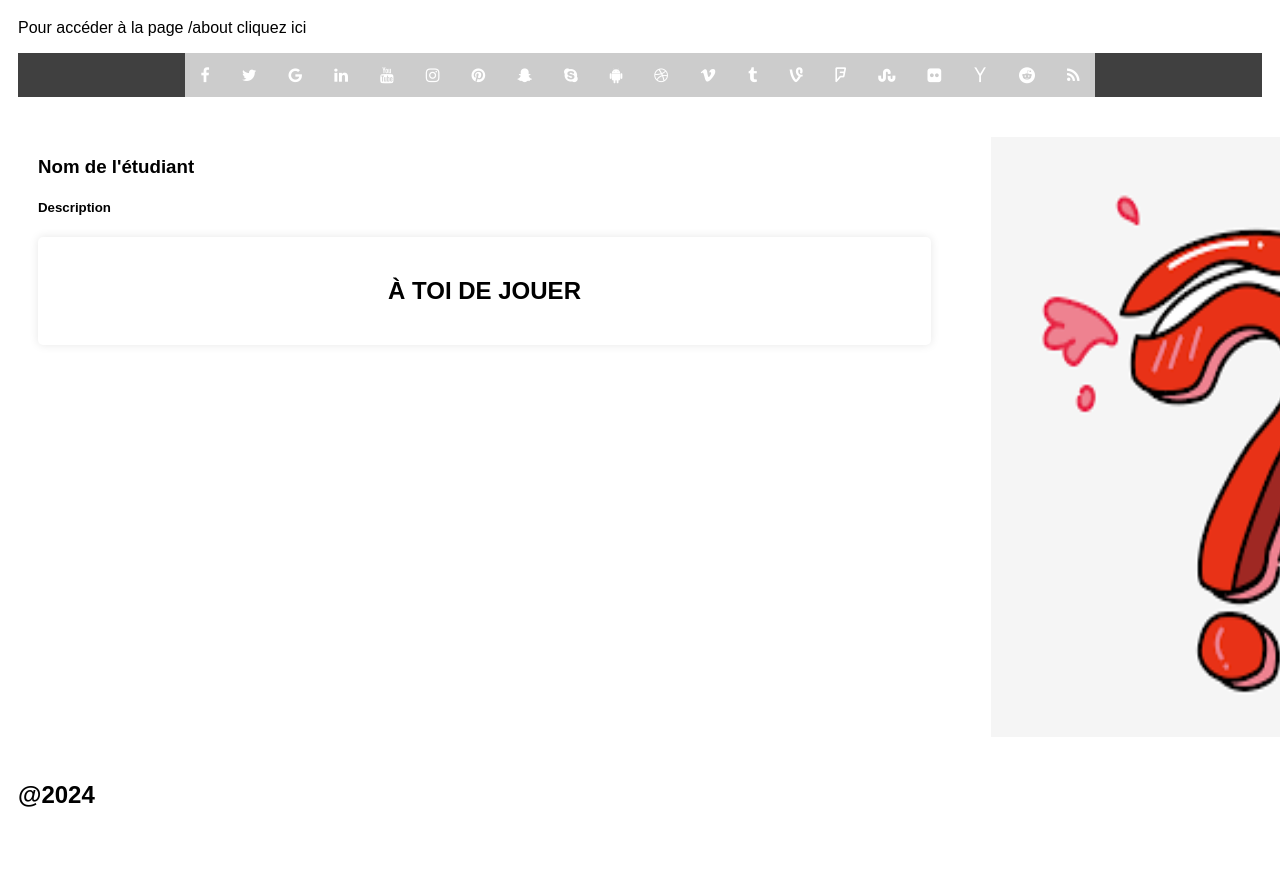
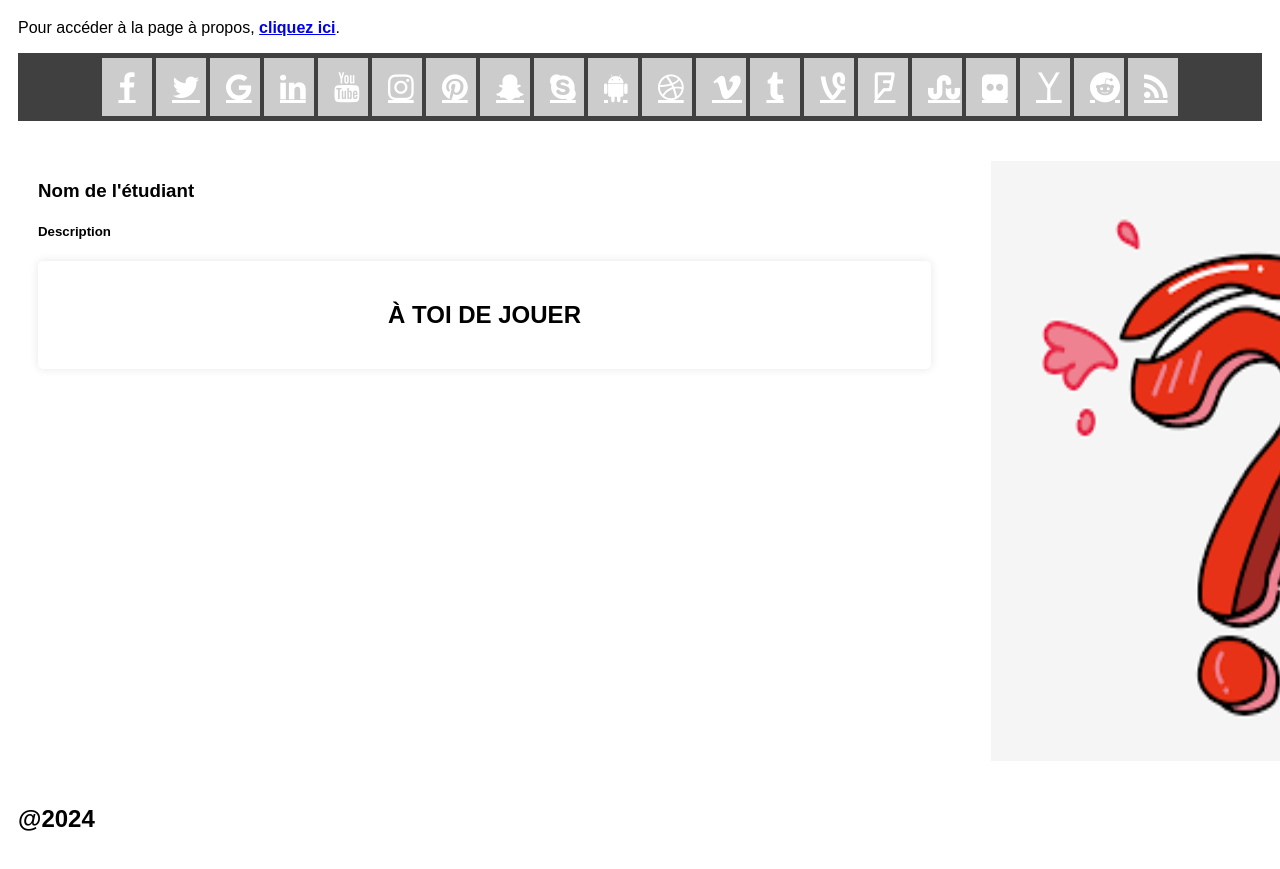
Before and after one commit to aepsilon-tek/miage-numres-step4, a website built with Vite: page front/index.html in a window 1280 px wide. Shown: the part 79-948 px from the top of the page. Before the commit the page ends 926 px from the top, so only its background shows below. Built offline with nearby package versions, Linux system fonts and the light colour scheme; no server answers.

Commit message:
ajout proposition

```diff
--- a/front/src/main.js
+++ b/front/src/main.js
@@ -2,32 +2,34 @@ import { initQuizz } from './quizz.js';
 import './style.css';
 
 document.querySelector('#app').innerHTML = `
-        <header>
+    <header>
+        <!-- Lien caché pour accéder directement au quiz -->
+        <a href="#quiz" class="skip-to-quiz">Accéder au quizz</a>
         <h1>My Quizz</h1>
-        <p>Pour accéder à la page /about <a href="about/" style="text-decoration: none;">cliquez ici</a></p>
+        <p>Pour accéder à la page à propos, <a href="about/" style="text-decoration: none;">cliquez ici</a>.</p>
     </header>
 
     <nav class="topnav">
-        <a href="#" class="fa fa-facebook" aria-label="Facebook"></a>
-        <a href="#" class="fa fa-twitter" aria-label="Twitter"></a>
-        <a href="#" class="fa fa-google" aria-label="Google"></a>
-        <a href="#" class="fa fa-linkedin" aria-label="LinkedIn"></a>
-        <a href="#" class="fa fa-youtube" aria-label="YouTube"></a>
-        <a href="#" class="fa fa-instagram" aria-label="Instagram"></a>
-        <a href="#" class="fa fa-pinterest" aria-label="Pinterest"></a>
-        <a href="#" class="fa fa-snapchat-ghost" aria-label="Snapchat"></a>
-        <a href="#" class="fa fa-skype" aria-label="Skype"></a>
-        <a href="#" class="fa fa-android" aria-label="Android"></a>
-        <a href="#" class="fa fa-dribbble" aria-label="Dribbble"></a>
-        <a href="#" class="fa fa-vimeo" aria-label="Vimeo"></a>
-        <a href="#" class="fa fa-tumblr" aria-label="Tumblr"></a>
-        <a href="#" class="fa fa-vine" aria-label="Vine"></a>
-        <a href="#" class="fa fa-foursquare" aria-label="Foursquare"></a>
-        <a href="#" class="fa fa-stumbleupon" aria-label="StumbleUpon"></a>
-        <a href="#" class="fa fa-flickr" aria-label="Flickr"></a>
-        <a href="#" class="fa fa-yahoo" aria-label="Yahoo"></a>
-        <a href="#" class="fa fa-reddit" aria-label="Reddit"></a>
-        <a href="#" class="fa fa-rss" aria-label="RSS"></a>
+        <a href="#" class="fa fa-facebook" aria-label="Lien vers Facebook"></a>
+        <a href="#" class="fa fa-twitter" aria-label="Lien vers Twitter"></a>
+        <a href="#" class="fa fa-google" aria-label="Lien vers Google"></a>
+        <a href="#" class="fa fa-linkedin" aria-label="Lien vers LinkedIn"></a>
+        <a href="#" class="fa fa-youtube" aria-label="Lien vers YouTube"></a>
+        <a href="#" class="fa fa-instagram" aria-label="Lien vers Instagram"></a>
+        <a href="#" class="fa fa-pinterest" aria-label="Lien vers Pinterest"></a>
+        <a href="#" class="fa fa-snapchat-ghost" aria-label="Lien vers Snapchat"></a>
+        <a href="#" class="fa fa-skype" aria-label="Lien vers Skype"></a>
+        <a href="#" class="fa fa-android" aria-label="Lien vers Android"></a>
+        <a href="#" class="fa fa-dribbble" aria-label="Lien vers Dribbble"></a>
+        <a href="#" class="fa fa-vimeo" aria-label="Lien vers Vimeo"></a>
+        <a href="#" class="fa fa-tumblr" aria-label="Lien vers Tumblr"></a>
+        <a href="#" class="fa fa-vine" aria-label="Lien vers Vine"></a>
+        <a href="#" class="fa fa-foursquare" aria-label="Lien vers Foursquare"></a>
+        <a href="#" class="fa fa-stumbleupon" aria-label="Lien vers StumbleUpon"></a>
+        <a href="#" class="fa fa-flickr" aria-label="Lien vers Flickr"></a>
+        <a href="#" class="fa fa-yahoo" aria-label="Lien vers Yahoo"></a>
+        <a href="#" class="fa fa-reddit" aria-label="Lien vers Reddit"></a>
+        <a href="#" class="fa fa-rss" aria-label="Lien vers le flux RSS"></a>
     </nav>
 
     <main>
@@ -38,7 +40,7 @@ document.querySelector('#app').innerHTML = `
                     <h5>Description</h5>
                     <div id="quiz">
                         <h2>À TOI DE JOUER</h2>
-                        <div id="question"></div>
+                        <div id="question" aria-live="polite"></div>
                         <div id="proposals"></div>
                     </div>
                 </div>
@@ -54,7 +56,6 @@ document.querySelector('#app').innerHTML = `
     <footer>
         <h2>@2024</h2>
     </footer>
-
 `
 
 initQuizz();
--- a/front/src/quizz.js
+++ b/front/src/quizz.js
@@ -6,6 +6,12 @@ export let currentQuestion;
 export let score;
 let questionElement;
 let proposalsElement;
+
+function narrateText(text) {
+    const utterance = new SpeechSynthesisUtterance(text);
+    utterance.lang = 'fr-FR';
+    speechSynthesis.speak(utterance);
+}
 
 export async function initQuizz(questions) {
   quizzData = [];
@@ -16,7 +22,6 @@ export async function initQuizz(questions) {
 
   currentQuestion = 0;
   score = 0;
-
 
   quizzData = await getQuestionsApi();
 
@@ -30,14 +35,18 @@ export async function initQuizz(questions) {
 
 async function showQuestion() {
   const question = quizzData[currentQuestion];
-  questionElement.innerText = question.label
+  questionElement.innerText = question.label;
+  narrateText(`Question ${currentQuestion + 1} : ${question.label}`);
 
   proposalsElement.innerHTML = "";
-  question.proposals.forEach(proposal => {
+  question.proposals.forEach((proposal, index) => {
     const button = document.createElement("button");
     button.innerText = proposal.label;
+    button.setAttribute("aria-label", `Réponse ${index + 1} : ${proposal.label}`);
     proposalsElement.appendChild(button);
+
     button.addEventListener("click", selectAnswer);
+    narrateText(`Réponse ${index + 1} : ${proposal.label}`);
   });
 }
 
@@ -47,7 +56,8 @@ async function selectAnswer(e) {
 
   for (let i = 0; i < proposals.length; i++) {
     if (selectedButton.innerText === proposals[i].label) {
-      saveAnswer(proposals[i])
+      saveAnswer(proposals[i]);
+      narrateText(`Vous avez choisi la réponse ${i + 1} : ${proposals[i].label}`);
     }
   }
 
@@ -61,7 +71,7 @@ async function selectAnswer(e) {
 
 async function showResult() {
   let answers = getAnswers();
-  const newAnswers = answers.map(({label, ...id}) => id)
+  const newAnswers = answers.map(({label, ...id}) => id);
 
   score = await evaluate(newAnswers);
 
@@ -69,4 +79,6 @@ async function showResult() {
     <h1>Quizz Finis!</h1>
     <p>Ton score: ${score}/${quizzData.length}</p>
   `;
+
+  narrateText(`Le quiz est terminé. Votre score est de ${score} sur ${quizzData.length}.`);
 }
--- a/front/src/style.css
+++ b/front/src/style.css
@@ -11,6 +11,15 @@ body {
   color: black;
 }
 
+a {
+  color: #0000EE;
+  text-decoration: underline !important;
+  font-weight: bold;
+}
+
+a:hover {
+  text-decoration: underline;
+}
 .header {
   padding: 30px;
   text-align: center;
@@ -33,12 +42,12 @@ body {
   color: #ffffff;
   text-align: center;
   padding: 14px 16px;
-  text-decoration: none;
 }
 
 .topnav a:hover {
   background: #606060;
   color: white;
+  text-decoration: underline;
 }
 
 .leftcolumn {
@@ -108,7 +117,14 @@ button:hover {
   background-color: #333333;
 }
 
-
+.fa {
+  padding: 20px;
+  font-size: 30px;
+  width: 50px;
+  text-align: center;
+  margin: 5px 2px;
+  text-decoration: none;
+}
 
 .fa:hover {
     opacity: 0.7;
@@ -118,3 +134,19 @@ button:hover {
   background: #cccccc;
   color: black;
 }
+
+.skip-to-quiz {
+  position: absolute;
+  top: -40px;
+  left: 10px;
+  background: #000;
+  color: #fff;
+  padding: 10px;
+  z-index: 1000;
+  text-decoration: none;
+  border-radius: 5px;
+}
+
+.skip-to-quiz:focus {
+  top: 10px;
+}
```
Also changed, not shown: Questions.md (+14 -5 lines), assets/score_eco_6.png (added).
